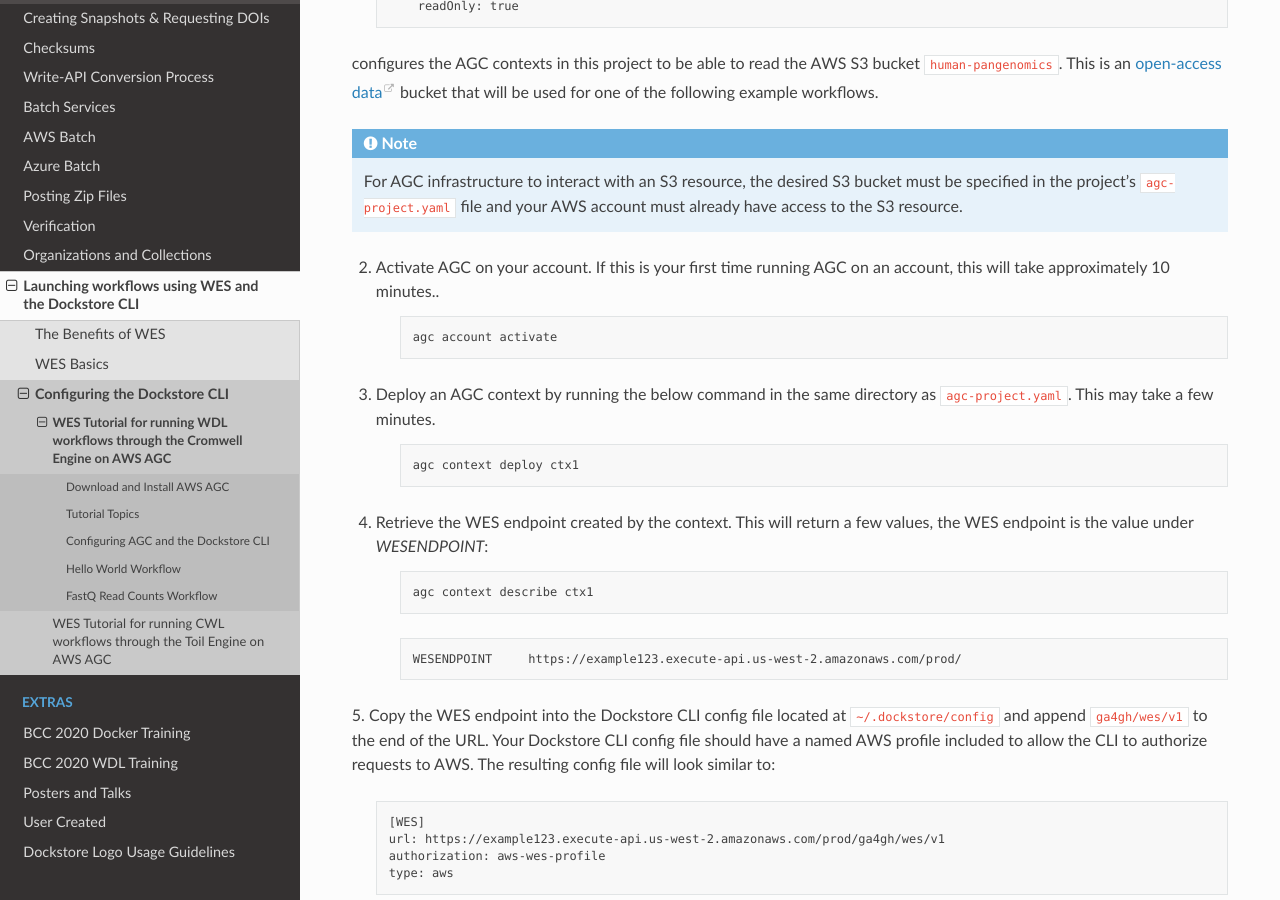
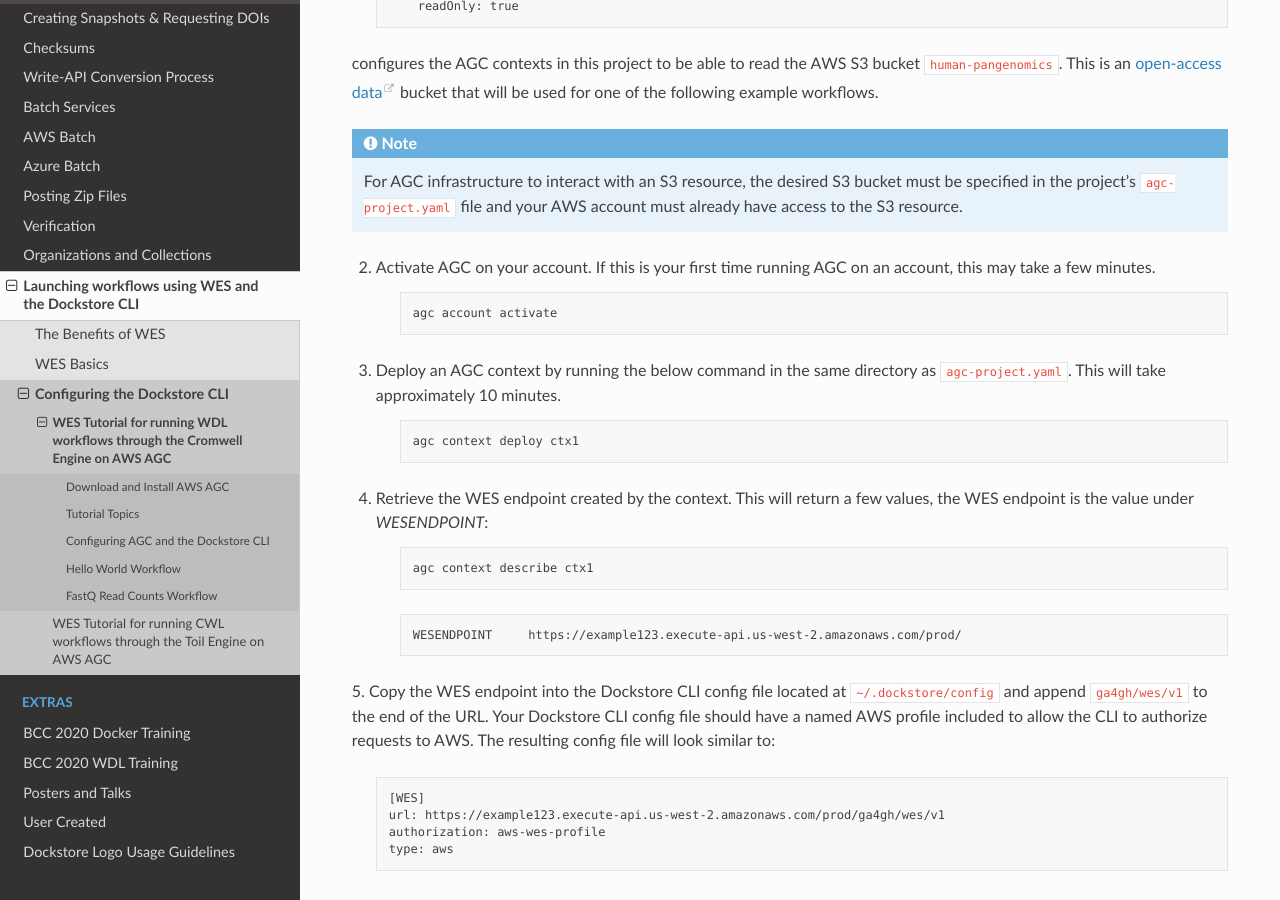
Before and after one commit to dockstore/dockstore-documentation, a Sphinx documentation site: the page built from docs/advanced-topics/wes/wes-wdl-agc-tutorial.rst, in a window 1280 px wide and 900 px high, scrolled down 1601 px. Built offline with Sphinx 7.4.7 and the Read the Docs theme 2.0.0, drawn with Linux system fonts in a browser that asks for light colours.

```diff
--- a/docs/advanced-topics/wes/wes-wdl-agc-tutorial.rst
+++ b/docs/advanced-topics/wes/wes-wdl-agc-tutorial.rst
@@ -73,13 +73,13 @@
     and your AWS account must already have access to the S3 resource.
 
 
-2. Activate AGC on your account. If this is your first time running AGC on an account, this will take approximately 10 minutes..
+2. Activate AGC on your account. If this is your first time running AGC on an account, this may take a few minutes.
 
     .. code:: text
 
         agc account activate
 
-3. Deploy an AGC context by running the below command in the same directory as ``agc-project.yaml``. This may take a few minutes.
+3. Deploy an AGC context by running the below command in the same directory as ``agc-project.yaml``. This will take approximately 10 minutes.
 
     .. code:: text
 
```
